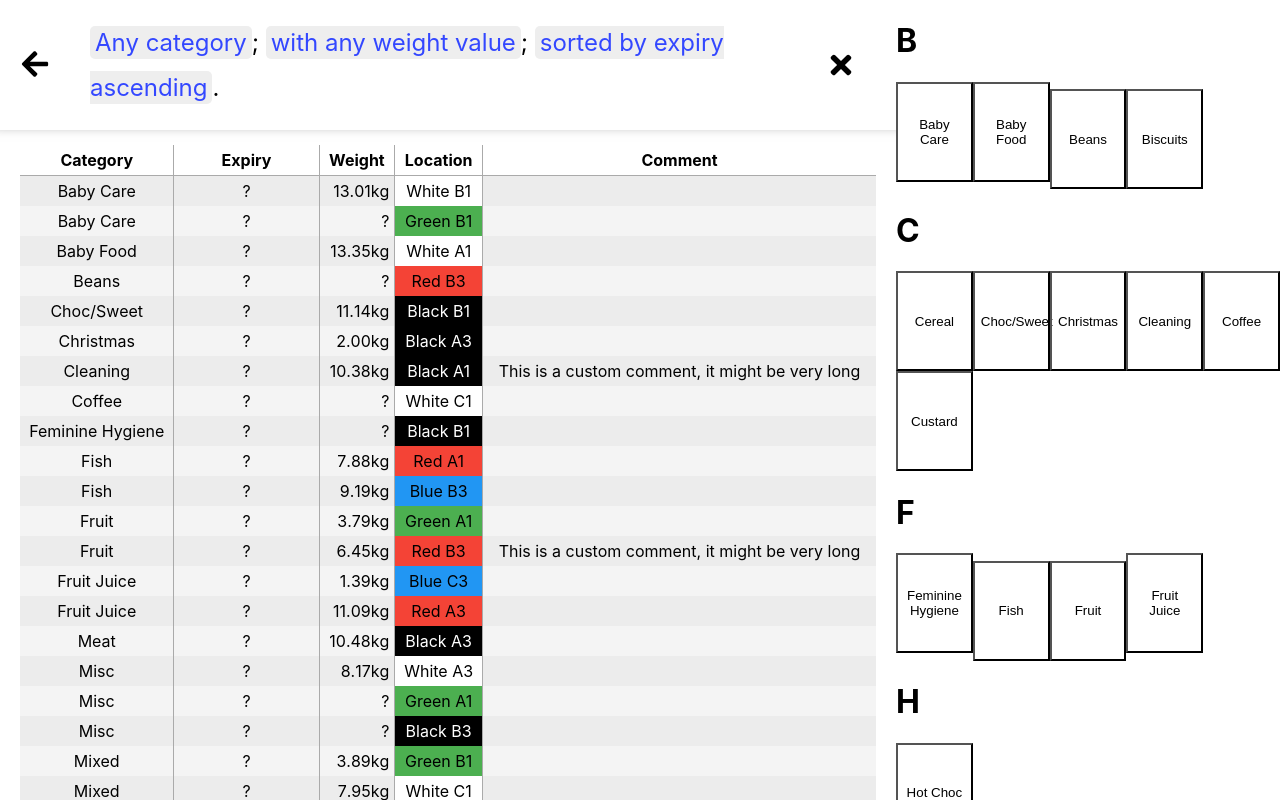
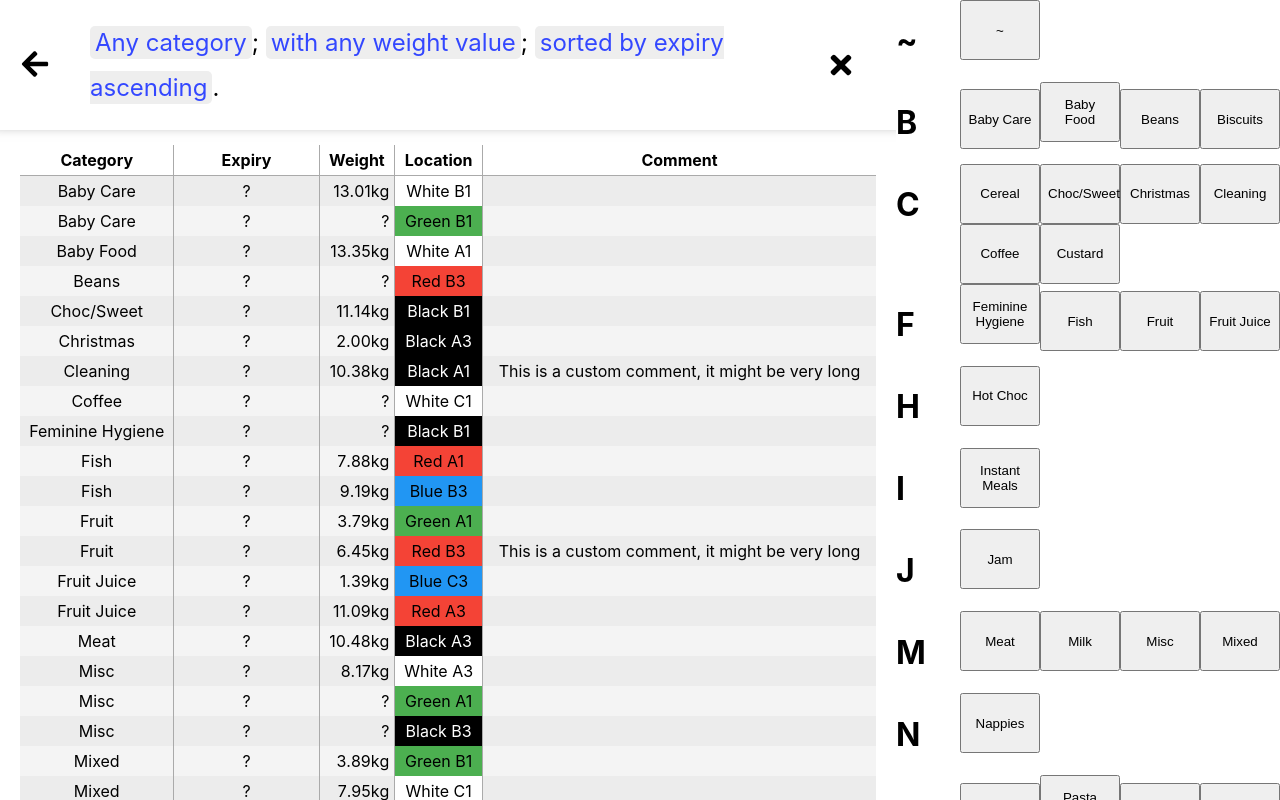
Before and after one commit to Kacper-Lubisz/TrayMaster, a React (Create React App) app: page / in a window 1280 px wide. Both pictures are taken after a click on the button "SEARCH". Built offline with nearby package versions, Linux system fonts and the light colour scheme.

Commit message:
Started working on the exception cases for Search

```diff
--- a/src/components/SearchPanel.tsx
+++ b/src/components/SearchPanel.tsx
@@ -58,25 +58,35 @@ export class SearchPanel extends React.Component<SearchPanelProps> {
                 }
             });
 
-            return <>{
-                Array.from(groups.keys()).sort((a, b) =>
+            return <>
+                <div className="categoryGroup">
+                    <h1 className="categoryGroupTitle">{"~"}</h1>
+                    <div className="categoryGroupCategories">
+                        <button
+                            className={classNames("searchPanelButton", {
+                                // "selected": searchCategories.has(cat)
+                            })}
+                            // onClick={}
+                        >{"~"}
+                        </button>
+
+                    </div>
+                </div>
+                {Array.from(groups.keys()).sort((a, b) =>
                     a < b ? -1 : 1
                 ).map(group =>
                     <div className="categoryGroup">
                         <h1 className="categoryGroupTitle">{group}</h1>
-                        <div
-                            className="categoryGroupCategories"
+                        <div className="categoryGroupCategories"
                         >{groups.get(group)?.map(cat => <button
                             key={cat.name}
-                            style={{backgroundColor: searchCategories.has(cat) ? "red" : "transparent"}}
                             className={classNames("searchPanelButton", {
                                 "selected": searchCategories.has(cat)
                             })}
                             onClick={this.toggleCategory.bind(this, cat)}>{cat.name}</button>)
                         }</div>
                     </div>
-                )
-            }</>;
+                )}</>;
         }
     }
 
--- a/src/styles/search.scss
+++ b/src/styles/search.scss
@@ -100,9 +100,11 @@
 
   #searchPanel {
     background-color: #ffffff;
+    overflow-y: scroll;
 
     .categoryGroup {
-
+      display: grid;
+      grid-template-columns: 1fr 5fr;
     }
 
     .categoryGroupTitle {
@@ -112,8 +114,8 @@
     .categoryGroupCategories {
 
       .searchPanelButton {
-        width: 20%;
-        height: 100px;
+        width: 80px;
+        height: 60px;
       }
 
       .searchPanelButton.selected {
```
